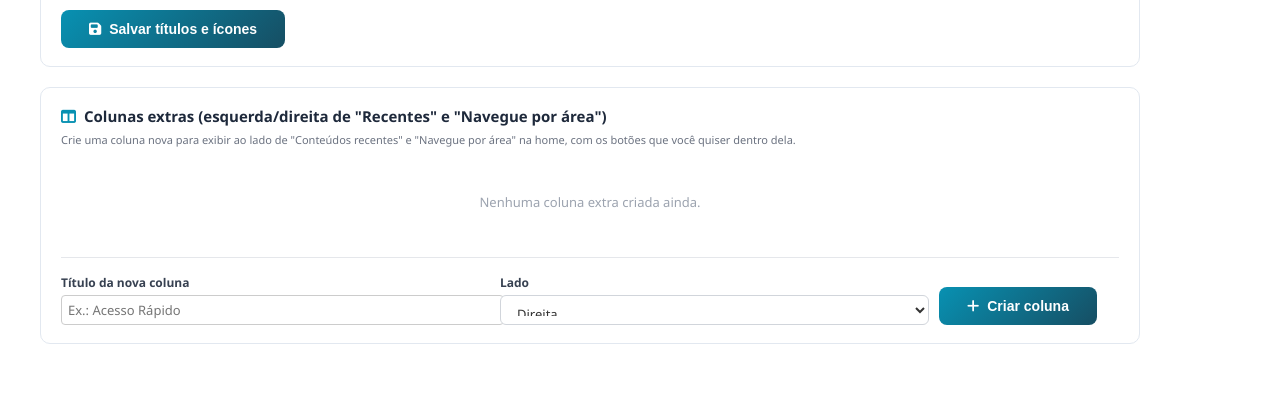
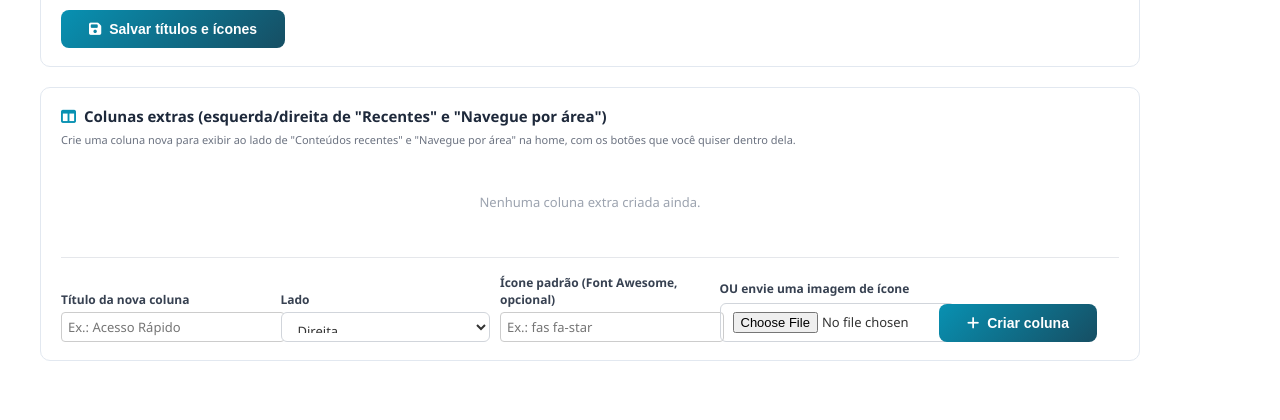
Before and after one commit to rabalistasedu/site-curriculos-sedu, a Django app: page /admin/area-do-site/ in a window 1280 px wide. Shown: the part 2311-2731 px from the top of the page. Before the commit the page ends 2655 px from the top, so only its background shows below. Run offline with Django 5.2, Linux system fonts and the light colour scheme; a user stored in the database is signed in; data comes from the database, SQL or seed files in the repository; data that the repository does not hold is empty.

Commit message:
Parte 19: Icone tambem ao criar/editar coluna extra na Area do Site
Estende o seletor de icone (padrao do site OU imagem em qualquer
formato, sempre com fundo transparente) ja usado nas 3 secoes fixas
da home para o titulo de cada coluna extra (ColunaExtra).

Novos campos ColunaExtra.icone (Font Awesome) e icone_imagem (upload,
prioridade sobre o FA). Formularios de criar e editar coluna ganharam
os campos correspondentes; a edicao tambem ganhou checkbox para
remover a imagem enviada. O icone renderiza antes do titulo de cada
coluna extra na home, reaproveitando o CSS .title-icon.sem-fundo ja
criado na parte anterior.

Migracao 0029 aplicada. Testado fim-a-ponta: criar com icone FA,
editar trocando para imagem (prioridade + transparencia confirmadas),
remover imagem volta ao FA. Compatibilidade 100% com colunas ja
existentes sem icone.

Co-Authored-By: Claude Sonnet 5 <noreply@anthropic.com>

```diff
--- a/conteudo/admin_views.py
+++ b/conteudo/admin_views.py
@@ -666,7 +666,14 @@ def area_do_site_view(request):
             lado = request.POST.get('coluna_lado', 'direita')
             if lado not in ('esquerda', 'direita'):
                 lado = 'direita'
-            ColunaExtra.objects.create(titulo=titulo or 'Nova coluna', lado=lado)
+            coluna = ColunaExtra.objects.create(
+                titulo=titulo or 'Nova coluna',
+                lado=lado,
+                icone=request.POST.get('coluna_icone', '').strip(),
+            )
+            if 'coluna_icone_imagem' in request.FILES:
+                coluna.icone_imagem = request.FILES['coluna_icone_imagem']
+                coluna.save(update_fields=['icone_imagem'])
             messages.success(request, 'Coluna criada com sucesso! Agora adicione botões dentro dela.')
             return redirect('admin_area_do_site')
 
@@ -674,6 +681,7 @@ def area_do_site_view(request):
             coluna_id = request.POST.get('coluna_id')
             coluna = get_object_or_404(ColunaExtra, pk=coluna_id)
             coluna.titulo = request.POST.get('coluna_titulo', '').strip()
+            coluna.icone = request.POST.get('coluna_icone', '').strip()
             lado = request.POST.get('coluna_lado', coluna.lado)
             if lado in ('esquerda', 'direita'):
                 coluna.lado = lado
@@ -682,6 +690,10 @@ def area_do_site_view(request):
                 coluna.ordem = int(request.POST.get('coluna_ordem', coluna.ordem))
             except (TypeError, ValueError):
                 pass
+            if 'coluna_icone_imagem' in request.FILES:
+                coluna.icone_imagem = request.FILES['coluna_icone_imagem']
+            elif request.POST.get('limpar_coluna_icone_imagem'):
+                coluna.icone_imagem = None
             coluna.save()
             messages.success(request, f'Coluna "{coluna.titulo}" atualizada.')
             return redirect('admin_area_do_site')
--- a/conteudo/models.py
+++ b/conteudo/models.py
@@ -702,6 +702,11 @@ class ColunaExtra(models.Model):
     LADO_CHOICES = [('esquerda', 'Esquerda'), ('direita', 'Direita')]
 
     titulo = models.CharField('Título da coluna', max_length=200, blank=True)
+    icone = models.CharField('Ícone do título (padrão do site)', max_length=100, blank=True)
+    icone_imagem = models.FileField(
+        'Ícone do título (imagem)', upload_to='icones_secao/', blank=True, null=True,
+        help_text='Qualquer formato. Tem prioridade sobre o ícone padrão e aparece sempre com fundo transparente.'
+    )
     lado = models.CharField('Lado', max_length=10, choices=LADO_CHOICES, default='direita')
     ativa = models.BooleanField('Ativa (aparece no site)', default=True)
     ordem = models.PositiveIntegerField('Ordem', default=0)
--- a/templates/admin/area_do_site.html
+++ b/templates/admin/area_do_site.html
@@ -135,7 +135,12 @@
         {% for coluna in colunas %}
         <div class="as-coluna-card{% if not coluna.ativa %} inativa{% endif %}">
             <div class="as-coluna-head">
-                <div>
+                <div style="display:flex;align-items:center;gap:8px;">
+                    {% if coluna.icone_imagem %}
+                        <img src="{{ coluna.icone_imagem.url }}" alt="" style="width:20px;height:20px;object-fit:contain;">
+                    {% elif coluna.icone %}
+                        <i class="{{ coluna.icone }}" style="color:#0891b2;width:20px;text-align:center;"></i>
+                    {% endif %}
                     <strong>{{ coluna.titulo|default:"(sem título)" }}</strong>
                     <span class="as-badge {% if coluna.lado == 'esquerda' %}as-badge-esq{% else %}as-badge-dir{% endif %}">
                         {{ coluna.get_lado_display }}
@@ -208,7 +213,7 @@
 
             <!-- Editar / excluir coluna -->
             <div class="as-coluna-footer">
-                <form method="post">
+                <form method="post" enctype="multipart/form-data" style="flex-wrap:wrap;">
                     {% csrf_token %}
                     <input type="hidden" name="action" value="editar_coluna">
                     <input type="hidden" name="coluna_id" value="{{ coluna.pk }}">
@@ -218,6 +223,13 @@
                         <option value="direita" {% if coluna.lado == 'direita' %}selected{% endif %}>Direita</option>
                     </select>
                     <input type="number" name="coluna_ordem" value="{{ coluna.ordem }}" style="width:60px;padding:6px 8px;border:1px solid #d1d5db;border-radius:5px;font-size:12px;" title="Ordem">
+                    <input type="text" name="coluna_icone" value="{{ coluna.icone }}" placeholder="Ícone FA (ex.: fas fa-star)" style="padding:6px 8px;border:1px solid #d1d5db;border-radius:5px;font-size:12px;width:170px;">
+                    <input type="file" name="coluna_icone_imagem" accept="image/*,.svg,.ico" style="font-size:11px;" title="OU envie uma imagem de ícone">
+                    {% if coluna.icone_imagem %}
+                    <label style="font-size:11px;display:inline-flex;align-items:center;gap:4px;color:#6b7280;">
+                        <input type="checkbox" name="limpar_coluna_icone_imagem" value="1"> Remover imagem
+                    </label>
+                    {% endif %}
                     <label style="font-size:12px;display:inline-flex;align-items:center;gap:4px;">
                         <input type="checkbox" name="coluna_ativa" {% if coluna.ativa %}checked{% endif %}> Ativa
                     </label>
@@ -237,7 +249,7 @@
     {% endif %}
 
     <!-- Criar nova coluna -->
-    <form method="post" class="as-nova-coluna" style="margin-top:16px;padding-top:16px;border-top:1px solid #e5e7eb;">
+    <form method="post" enctype="multipart/form-data" class="as-nova-coluna" style="margin-top:16px;padding-top:16px;border-top:1px solid #e5e7eb;">
         {% csrf_token %}
         <input type="hidden" name="action" value="criar_coluna">
         <div>
@@ -251,6 +263,14 @@
                 <option value="direita" selected>Direita</option>
             </select>
         </div>
+        <div>
+            <label class="as-label">Ícone padrão (Font Awesome, opcional)</label>
+            <input type="text" name="coluna_icone" class="as-input" placeholder="Ex.: fas fa-star" style="margin-bottom:0;">
+        </div>
+        <div>
+            <label class="as-label">OU envie uma imagem de ícone</label>
+            <input type="file" name="coluna_icone_imagem" accept="image/*,.svg,.ico" class="as-input" style="margin-bottom:0;">
+        </div>
         <div style="flex:0;">
             <button type="submit" class="as-save"><i class="fas fa-plus"></i> Criar coluna</button>
         </div>
--- a/templates/base.html
+++ b/templates/base.html
@@ -20,7 +20,7 @@
     <link rel="stylesheet" href="https://cdnjs.cloudflare.com/ajax/libs/font-awesome/6.5.1/css/all.min.css">
 
     <!-- CSS do site (versionado para evitar cache do navegador) -->
-    <link rel="stylesheet" href="{% static 'css/style.css' %}?v=20260717-3">
+    <link rel="stylesheet" href="{% static 'css/style.css' %}?v=20260717-4">
 
     {% block extra_css %}{% endblock %}
 </head>
```
Also changed, not shown: CLAUDE.md (+27 -3 lines), templates/home.html (+16 -2 lines), conteudo/migrations/0029_colunaextra_icone_colunaextra_icone_imagem.py (added).
